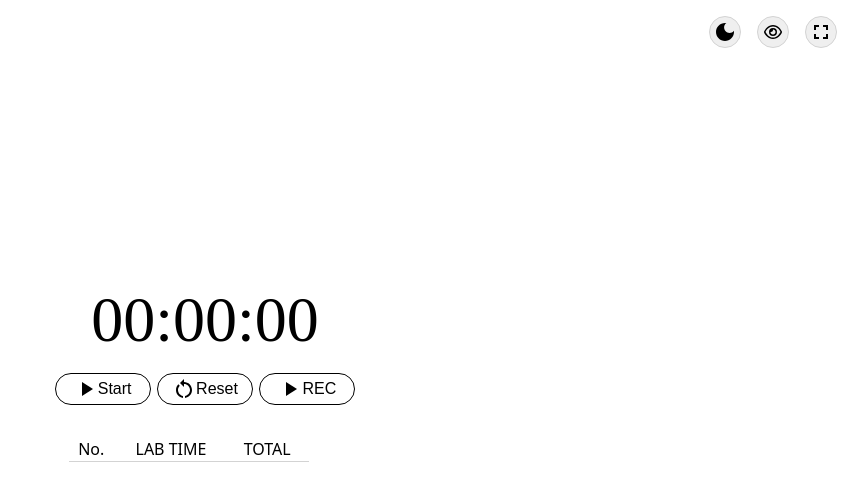
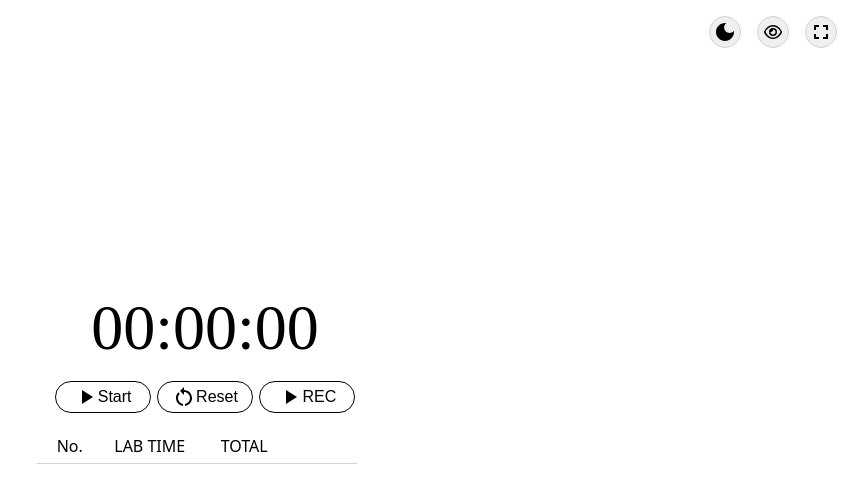
Before and after one commit to juwonk1018/stop-watch, a React (Create React App) app: page / in a window 1280 px wide. Shown: the top 494 px of the page, without its empty margins (435-1280 px from the left). Built offline with nearby package versions, Linux system fonts and the light colour scheme.

Commit message:
feat. record 삭제 기능 추가 및 헤더 고정

```diff
--- a/public/index.html
+++ b/public/index.html
@@ -3,8 +3,6 @@
   <head>
     <meta charset="utf-8" />
     <link rel="icon" href="favicon.ico"/>
-    <link href="https://fonts.googleapis.com/icon?family=Material+Icons"
-      rel="stylesheet">
     <meta name="viewport" content="width=device-width, initial-scale=1" />
     <meta name="theme-color" content="#000000" />
     <meta
@@ -28,6 +26,7 @@
     <title>온라인 스톱워치</title>
   </head>
   <body>
+
     <div id="root"></div>
     <!--
       This HTML file is a template.
--- a/src/components/StopWatch.css
+++ b/src/components/StopWatch.css
@@ -74,17 +74,16 @@
 /* recordList */
 
 .recordList{
-    width : 17rem;
-    height : 10rem;
-    padding : 1rem 1rem 1rem 1rem;
+    width : 21rem;
+    height : 11rem;
+    padding : 0rem 1rem 0 1rem;
     margin : 1rem 0 0 0;
     font-size : 1rem;
     text-align: center;
     border-radius: 1rem;
-
     font-family: system-ui, -apple-system, BlinkMacSystemFont, 'Segoe UI', Roboto, Oxygen, Ubuntu, Cantarell, 'Open Sans', 'Helvetica Neue', sans-serif;
     overflow-y: auto;
-    transition : 0.3s linear;
+    transition : 0.5s linear;
 }
 
 .recordList::-webkit-scrollbar{
@@ -111,7 +110,8 @@
 }
 
 .recordList table{
-    width: 15rem;
+    table-layout: fixed;
+    width : 20rem;
     justify-content: space-around;
     text-align: left;
     border-collapse : collapse;
@@ -119,10 +119,21 @@
 }
 
 .recordList > table > thead > th{
+    position : sticky;
+    top : 0px;
     font-weight: lighter;
     text-align: center;
     border-bottom: 1px solid lightgrey;
-    height : 1rem;
+    height : 2rem;
+    width : 1.5rem;
+}
+
+.recordList > table > thead > th:first-child{
+    width : 1rem;
+}
+
+.recordList > table > thead > th:last-child{
+    width : 1rem;
 }
 
 .recordList > table > tbody > tr{
@@ -130,21 +141,24 @@
     height : 3rem;
     text-align: center;
     font-weight: lighter;
+    vertical-align: center;
+    text-align: center;
+    align-items: center;
     border-bottom: 1px solid lightgrey;
 }
 
 #deleteRecordBtn{
-    box-sizing : content-box;
-    font-weight: lighter;
-    border : 1px solid lightgrey;
-    background-color: white;
-    height : 24px;
-    width : 24px;
-    border-radius: 1rem;
+    height : 18px;
+    width : 18px;
     padding : 0 0 0 0;
+    margin : 0 0 0 0;
+    border : 1px solid white;
+    border-radius: 9px;
+    user-select : none;
+
 }
 
 
 #deleteRecordBtn:active{
-    background-color: lightgrey;
+    background-color: rgb(230,230,230);
 }
--- a/src/components/StopWatch.js
+++ b/src/components/StopWatch.js
@@ -5,11 +5,21 @@ export default function StopWatch({darkMode, setDarkMode, recordList, setRecordL
 
     const startTime = useRef(0);
     const prevStopWatch = useRef(0);
+    const recordID = useRef(1);
     const [time, setTime] = useState(0);
     const [progress, setProgress] = useProgress();
 
     function timeHMS(time) {
         return String(Math.floor(time/3600)).padStart(2, "0")+":"+String(Math.floor(time/60)%60).padStart(2, "0")+":"+String(Math.floor(time%60)).padStart(2, "0");
+    }
+
+    function deleteRecord(recordID) {
+        console.log(recordList, recordID);
+
+        const newRecords = recordList.filter((record) => record[0] != recordID);
+        setRecordList(newRecords);
+
+
     }
 
     function useProgress() {
@@ -68,7 +78,7 @@ export default function StopWatch({darkMode, setDarkMode, recordList, setRecordL
                             <svg xmlns="http://www.w3.org/2000/svg" enableBackground="new 0 0 24 24" height="24" viewBox="0 0 24 24" width="24"><g><path d="M0,0h24v24H0V0z" fill="none"/></g><g><g><path d="M12,5V2L8,6l4,4V7c3.31,0,6,2.69,6,6c0,2.97-2.17,5.43-5,5.91v2.02c3.95-0.49,7-3.85,7-7.93C20,8.58,16.42,5,12,5z"/><path d="M6,13c0-1.65,0.67-3.15,1.76-4.24L6.34,7.34C4.9,8.79,4,10.79,4,13c0,4.08,3.05,7.44,7,7.93v-2.02 C8.17,18.43,6,15.97,6,13z"/></g></g></svg><span>Reset</span>
                         </button>
                         }
-                        <button onClick={() => {setRecordList((prev) => [...prev, [timeHMS(time-prevStopWatch.current), timeHMS(time)]]); prevStopWatch.current = time; console.log(recordList)}}>
+                        <button onClick={() => {setRecordList((prev) => [...prev, [recordID.current, timeHMS(time-prevStopWatch.current), timeHMS(time)]]); prevStopWatch.current = time; recordID.current += 1;}}>
                             <svg xmlns="http://www.w3.org/2000/svg" height="24" viewBox="0 0 24 24" width="24"><path d="M0 0h24v24H0z" fill="none"/><path d="M8 5v14l11-7z"/></svg><span>REC</span>
                         </button>
                     </div>
@@ -80,19 +90,22 @@ export default function StopWatch({darkMode, setDarkMode, recordList, setRecordL
                 <div className = {"recordList " + (visibleButton ? '' : 'recordList-hide')}>
                     <table>
                         <thead>
-                            <th>No.</th>
-                            <th>LAB TIME</th>
-                            <th>TOTAL</th>
-                            <th></th>
+                            <th class = {(darkMode ? 'dark' : 'light')}>No.</th>
+                            <th class = {(darkMode ? 'dark' : 'light')}>LAB TIME</th>
+                            <th class = {(darkMode ? 'dark' : 'light')}>TOTAL</th>
+                            <th class = {(darkMode ? 'dark' : 'light')}></th>
                         </thead>
 
                         <tbody>
                             {recordList.map((item, idx) =>(
                                 <tr key={idx+1}>
                                     <td>{idx+1}</td>
-                                    <td>{item[0]}</td>
                                     <td>{item[1]}</td>
+                                    <td>{item[2]}</td>
                                     <td>
+                                        <button class = {(darkMode ? 'dark' : 'light')} id = "deleteRecordBtn" onClick = {() => deleteRecord(item[0])}>
+                                            ㅡ
+                                        </button>
                                     </td>
                                 </tr>
                             ))}
```
